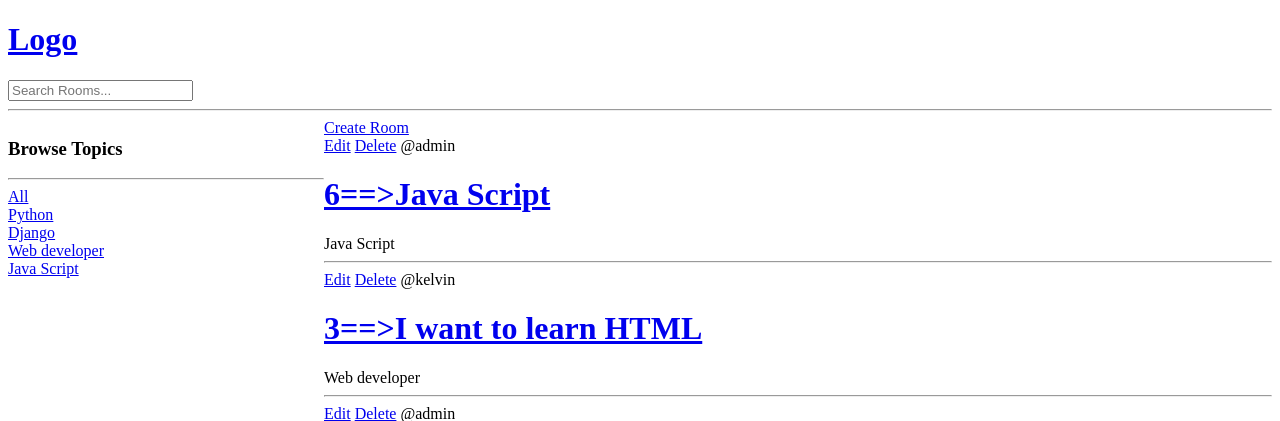
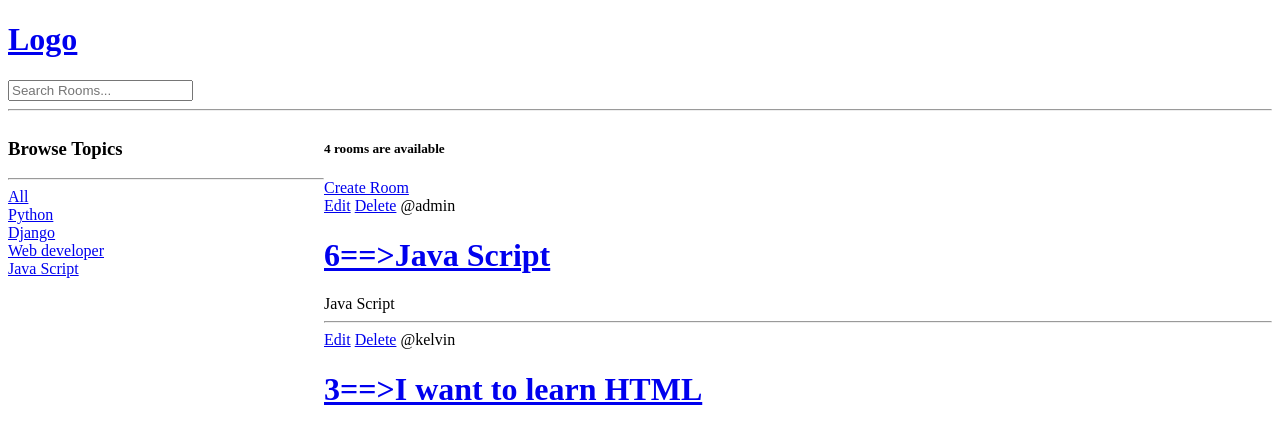
Before and after one commit to kelvinhovinho/study-buddy, a Django app: page / in a window 1280 px wide. Shown: the top 421 px of the page. Run offline with Django 3.2, Linux system fonts and the light colour scheme; data comes from the database, SQL or seed files in the repository.

Commit message:
added the room count feature

```diff
--- a/base/templates/base/home.html
+++ b/base/templates/base/home.html
@@ -20,6 +20,7 @@
     {% endfor %}
   </div>
   <div>
+    <h5>{{room_cout}} rooms are available</h5>
     <a href="{% url 'base:create-room' %}">Create Room</a>
     {% for room in rooms %}
     <div>
--- a/base/views.py
+++ b/base/views.py
@@ -12,11 +12,13 @@ def home(request):
         Q(name__icontains=q) |
         Q(description__icontains=q)
         )
+    room_cout = rooms.count()
     topics = Topic.objects.all
 
     context = {
         "rooms":rooms,
-        "topics":topics
+        "topics":topics,
+        "room_cout":room_cout
         }
     return render(request, 'base/home.html',context)
 
```
